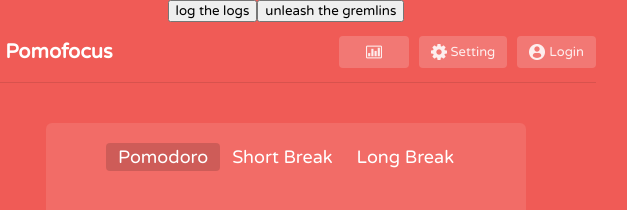
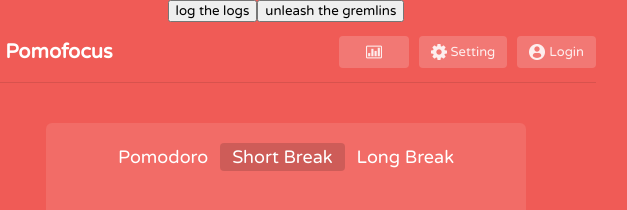
Before and after one commit to IrynaSpyrydonova/pomofocus, a plain HTML site: page index.html in a window 1280 px wide. Both pictures are taken after a click on the button "Short Break". Shown: the top 210 px of the page, 354-981 px from the left. Drawn offline with Linux system fonts and the light colour scheme.

Commit message:
add shortHandler closed #8

```diff
--- a/index.html
+++ b/index.html
@@ -46,8 +46,8 @@
               <div class="time-wrapper">
                 <div class="time-box">
                   <div class="time-btn-wrapper">
-                    <button class="time-btn-active">Pomodoro</button>
-                    <button class="time-btn"> Short Break</button>
+                    <button class="time-btn-active"id="pomodoro">Pomodoro</button>
+                    <button class="time-btn"id="short-break"> Short Break</button>
                     <button class="time-btn">Long Break</button>
                   </div>
                   <div id="timer-string" class="time-count">25:00</div>
--- a/src/init.js
+++ b/src/init.js
@@ -1,8 +1,10 @@
 'use strict';
 
-import { timeHandler } from './timeHandler.js';
+import { shortBreakHandler, timeHandler } from './timeHandler.js';
 
 console.log('hello');
 
 const startBtn = document.getElementById('start-btn');
 startBtn.addEventListener('click', timeHandler);
+const shortBreak=document.getElementById('short-break');
+shortBreak.addEventListener('click',shortBreakHandler);
--- a/src/timeHandler.js
+++ b/src/timeHandler.js
@@ -2,7 +2,20 @@
 
 const displayCount = document.getElementById('timer-string');
 const progressBar = document.getElementById('progress-bar');
-const newCount = new CountDownTimer(1500, displayCount, progressBar);
+const pomoDoro=document.getElementById('pomodoro')
+let newCount;
+
+export const shortBreakHandler=(event)=>{
+    const shortBreak=document.getElementById('short-break');
+    const allButton=document.querySelectorAll('.time-btn-active');
+    allButton.forEach(element=>element.className='time-btn');
+    shortBreak.className='time-btn-active';
+     newCount = new CountDownTimer(300, displayCount, progressBar);
+}
+	if(pomoDoro.className='time-btn-active'){
+	 newCount = new CountDownTimer(1500, displayCount, progressBar);
+
+};
 export const timeHandler = (event) => {
 	if (event.target.innerHTML === 'START') {
 		event.target.innerHTML = 'STOP';
```
